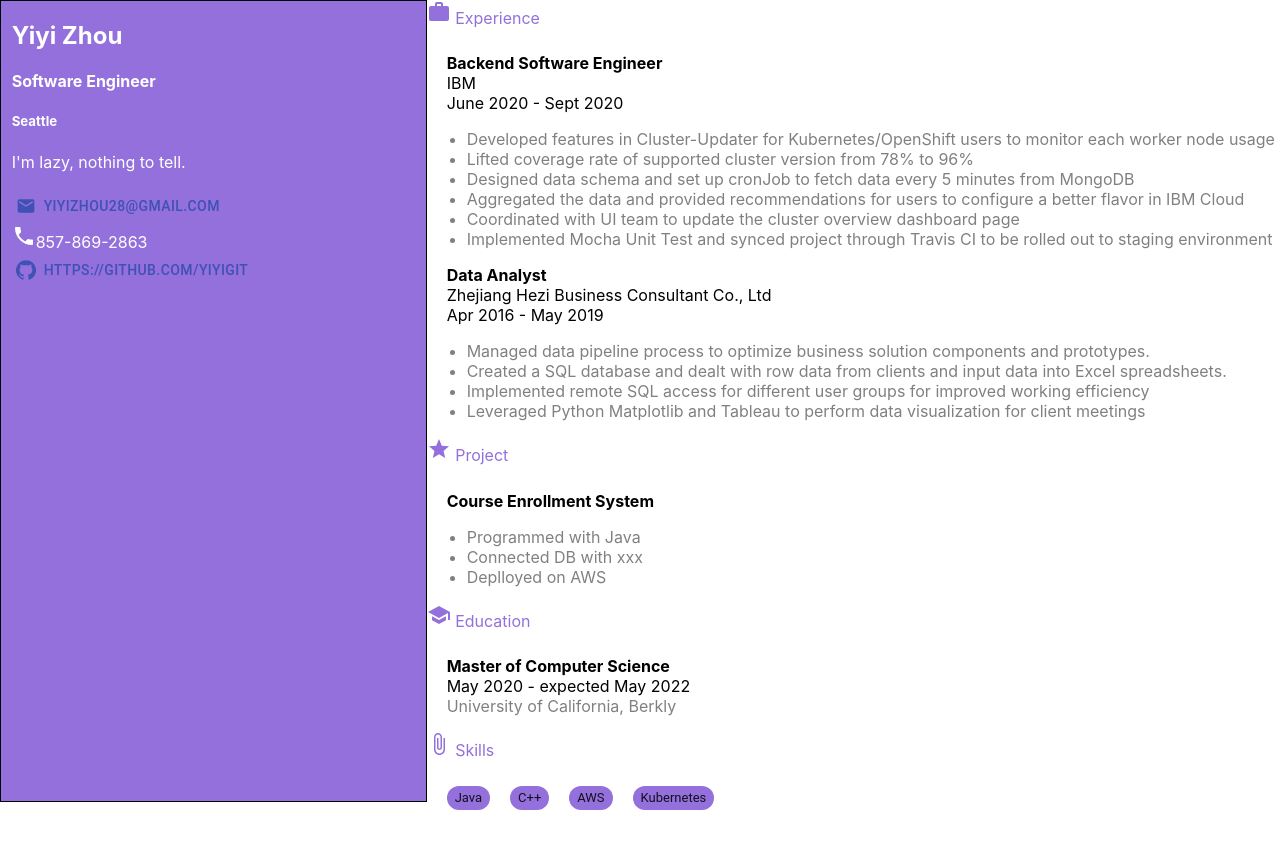
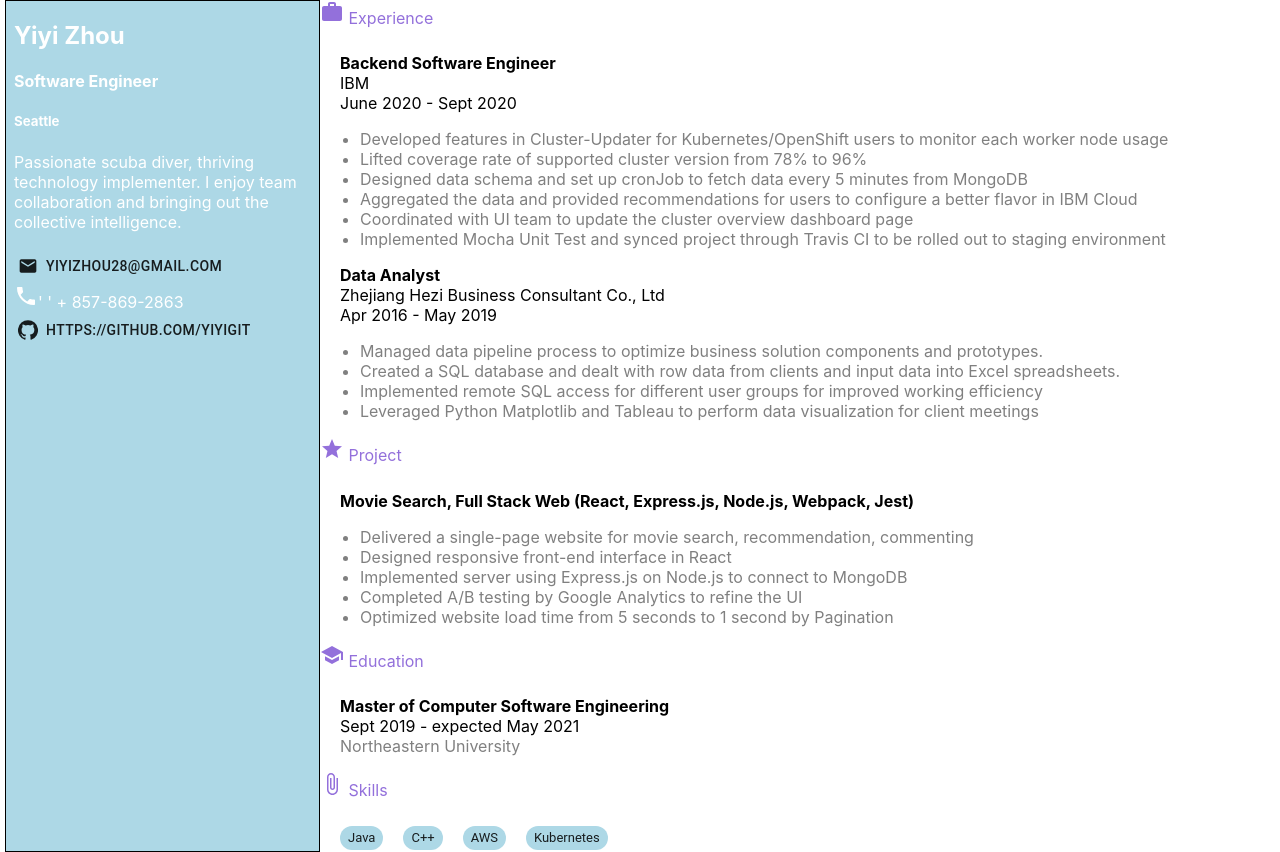
Before and after one commit to yiyigit/resumePage, a React (Create React App) app: page / in a window 1280 px wide. Before the commit the page ends 810 px from the top, so only its background shows below. Built offline with nearby package versions, Linux system fonts and the light colour scheme.

Commit message:
add on more content

```diff
--- a/src/App.css
+++ b/src/App.css
@@ -1,16 +1,5 @@
 .App {
   text-align: center;
-}
-
-.App-logo {
-  height: 40vmin;
-  pointer-events: none;
-}
-
-@media (prefers-reduced-motion: no-preference) {
-  .App-logo {
-    animation: App-logo-spin infinite 20s linear;
-  }
 }
 
 .App-header {
@@ -28,25 +17,17 @@
   color: #61dafb;
 }
 
-@keyframes App-logo-spin {
-  from {
-    transform: rotate(0deg);
-  }
-  to {
-    transform: rotate(360deg);
-  }
-}
-
 .background-color-purple {
-    background-color: mediumpurple!important;
+  background-color: lightblue !important;
 }
 
 .font-color-purple {
-    color: mediumpurple;
+  color: mediumpurple;
 }
 
 .full-size {
-    height: 100vh;
-    width: 100%;
-    border: 1px solid black;
+  margin-left: 5px;
+  height: 100%;
+  width: 100%;
+  border: 1px solid black;
 }
--- a/src/App.js
+++ b/src/App.js
@@ -12,10 +12,10 @@ function App() {
   }, []);
   return (
     <Grid container justify="center">
-      <Grid container item xs={4}>
+      <Grid container item xs={3}>
         <ResumeHeader />
       </Grid>
-      <Grid container item xs={8}>
+      <Grid container item xs={9}>
         <ResumeContent />
       </Grid>
     </Grid>
--- a/src/components/ResumeHeader.js
+++ b/src/components/ResumeHeader.js
@@ -20,7 +20,7 @@ export default function ResumeHeader() {
       <p>{resumeContent.selfIntro}</p>
       <div>
         <Button
-          color="primary"
+          color="default"
           startIcon={<EmailIcon />}
           onClick={handleEmailButtonClick}
         >
@@ -28,12 +28,11 @@ export default function ResumeHeader() {
         </Button>
       </div>
       <div>
-        <PhoneIcon />
-        {resumeContent.phone}
+        <PhoneIcon />' ' + {resumeContent.phone}
       </div>
       <div>
         <Button
-          color="primary"
+          color="default"
           startIcon={<GitHubIcon />}
           onClick={handleGithubClick}
         >
--- a/src/resumeContent.js
+++ b/src/resumeContent.js
@@ -2,7 +2,8 @@ export const resumeContent = {
   name: "Yiyi Zhou",
   title: "Software Engineer",
   location: "Seattle",
-    selfIntro: "I'm lazy, nothing to tell.",
+  selfIntro:
+    "Passionate scuba diver, thriving technology implementer. I enjoy team collaboration and bringing out the collective intelligence.",
   email: "yiyizhou28@gmail.com",
   phone: "857-869-2863",
   github: "https://github.com/yiyigit",
@@ -17,8 +18,8 @@ export const resumeContent = {
         "Designed data schema and set up cronJob to fetch data every 5 minutes from MongoDB",
         "Aggregated the data and provided recommendations for users to configure a better flavor in IBM Cloud",
         "Coordinated with UI team to update the cluster overview dashboard page",
-"Implemented Mocha Unit Test and synced project through Travis CI to be rolled out to staging environment"
-            ]
+        "Implemented Mocha Unit Test and synced project through Travis CI to be rolled out to staging environment",
+      ],
     },
     {
       company: "Zhejiang Hezi Business Consultant Co., Ltd",
@@ -28,32 +29,29 @@ export const resumeContent = {
         "Managed data pipeline process to optimize business solution components and prototypes. ",
         "Created a SQL database and dealt with row data from clients and input data into Excel spreadsheets.",
         "Implemented remote SQL access for different user groups for improved working efficiency",
-"Leveraged Python Matplotlib and Tableau to perform data visualization for client meetings"
-
-            ]
-        }
+        "Leveraged Python Matplotlib and Tableau to perform data visualization for client meetings",
+      ],
+    },
   ],
   projects: [
     {
-            title: "Course Enrollment System",
+      title:
+        "Movie Search, Full Stack Web (React, Express.js, Node.js, Webpack, Jest)",
       details: [
-                "Programmed with Java",
-                "Connected DB with xxx",
-                "Deplloyed on AWS"
-            ]
-        }
+        "Delivered a single-page website for movie search, recommendation, commenting",
+        "Designed responsive front-end interface in React",
+        "Implemented server using Express.js on Node.js to connect to MongoDB",
+        "Completed A/B testing by Google Analytics to refine the UI",
+        "Optimized website load time from 5 seconds to 1 second by Pagination",
+      ],
+    },
   ],
   educations: [
     {
-            major: "Master of Computer Science",
-            date: "May 2020 - expected May 2022",
-            school: "University of California, Berkly"
-        }
+      major: "Master of Computer Software Engineering",
+      date: "Sept 2019 - expected May 2021",
+      school: "Northeastern University",
+    },
   ],
-    skills: [
-        "Java",
-        "C++",
-        "AWS",
-        "Kubernetes"
-    ]
-}
+  skills: ["Java", "C++", "AWS", "Kubernetes"],
+};
```
Lines whose indentation alone changed are shown as unchanged.
